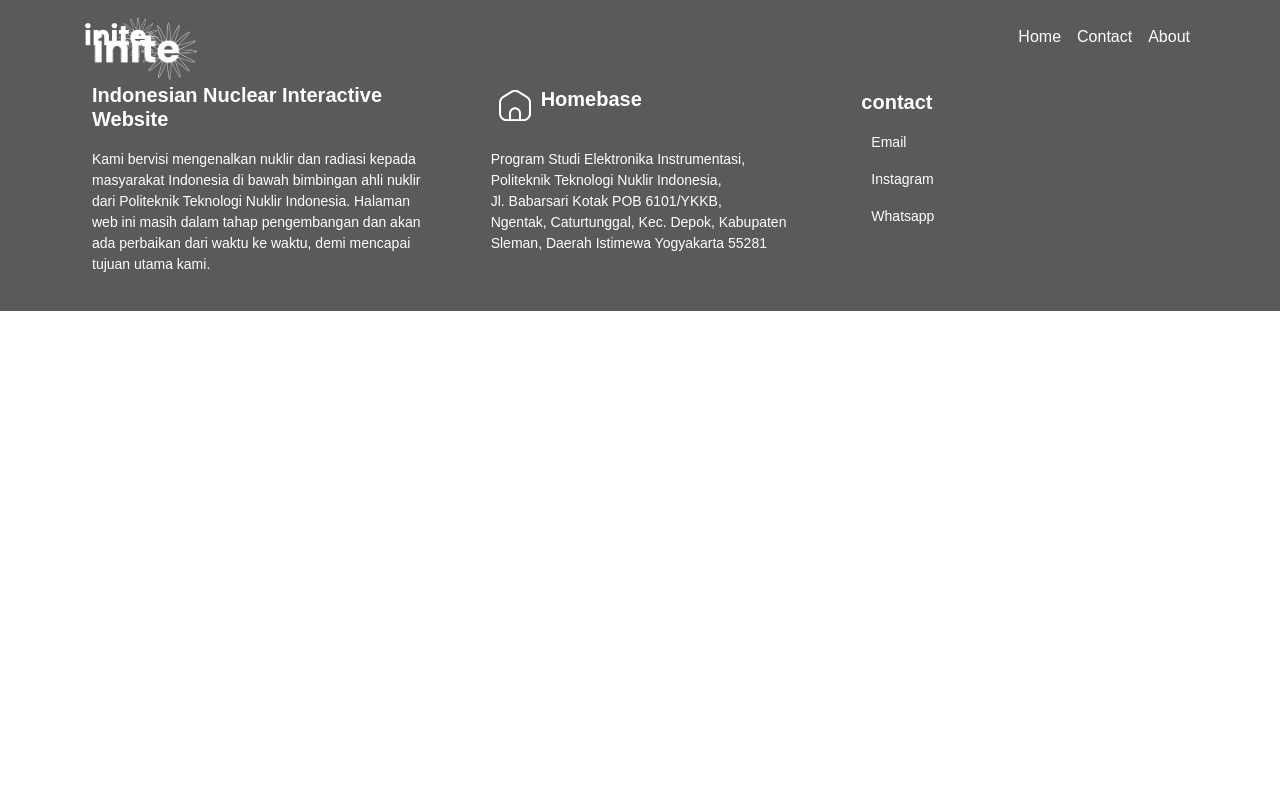
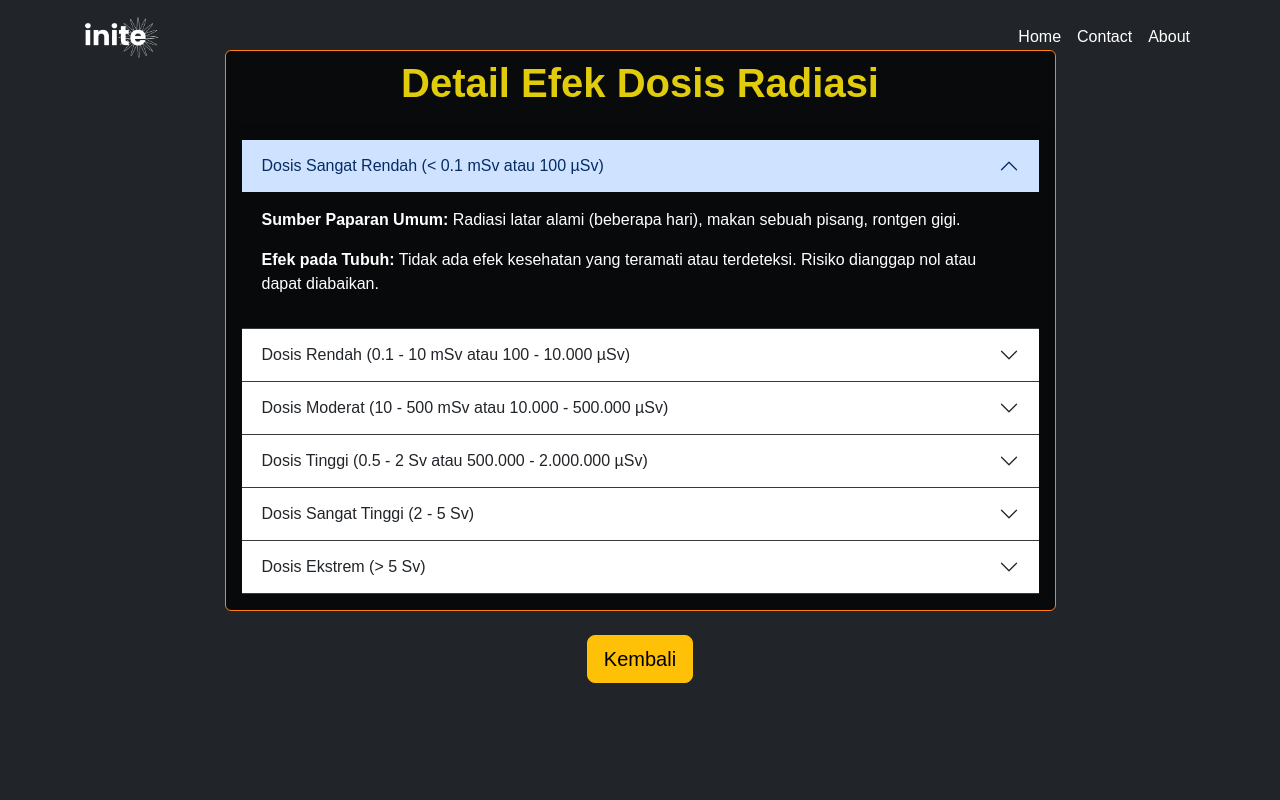
Before and after one commit to Sanssin/Inite, a React (Create React App) app: page /edukasi-radiasi in a window 1280 px wide. Shown: the top 800 px of the page. Built offline with nearby package versions, Linux system fonts and the light colour scheme.

Commit message:
add educational page

```diff
--- a/src/App.js
+++ b/src/App.js
@@ -21,6 +21,7 @@ import Nuclearpedia6 from "./body/Nuclearpedia6";
 import About from "./body/Aboutcont";
 import Kontak from "./body/Kontak";
 import HasilSimulasi from "./body/HasilSimulasi"; // Impor HasilSimulasi
+import EdukasiRadiasi from "./body/EdukasiRadiasi"; // Impor EdukasiRadiasi
 
 function App() {
   return (
@@ -42,6 +43,7 @@ function App() {
         <Route path="/setup" element={<SetupSim />} />
         <Route path="/game" element={<Simulasi />} />
         <Route path="/hasil-simulasi" element={<HasilSimulasi />} />
+        <Route path="/edukasi-radiasi" element={<EdukasiRadiasi />} /> {/* Rute baru */}
         <Route path="/about" element={<About />} />
         <Route path="/contact" element={<Kontak />} />
       </Routes>
--- /dev/null
+++ b/src/body/EdukasiRadiasi.jsx
@@ -0,0 +1,83 @@
+import React from 'react';
+import { useNavigate } from 'react-router-dom';
+import { Container, Row, Col, Accordion, Button, Card } from 'react-bootstrap';
+
+const radiationLevels = [
+  {
+    level: 'Dosis Sangat Rendah (< 0.1 mSv atau 100 µSv)',
+    sources: 'Radiasi latar alami (beberapa hari), makan sebuah pisang, rontgen gigi.',
+    effects: 'Tidak ada efek kesehatan yang teramati atau terdeteksi. Risiko dianggap nol atau dapat diabaikan.'
+  },
+  {
+    level: 'Dosis Rendah (0.1 - 10 mSv atau 100 - 10.000 µSv)',
+    sources: 'Batas dosis tahunan untuk publik (1 mSv), CT scan seluruh tubuh, radiasi latar tahunan rata-rata global (~2.4 mSv).',
+    effects: 'Efek stokastik (acak, berbasis probabilitas) seperti sedikit peningkatan risiko kanker seumur hidup. Efek ini tidak dapat dibedakan dari risiko kanker akibat faktor lain pada tingkat individu, hanya terdeteksi pada studi populasi besar.'
+  },
+  {
+    level: 'Dosis Moderat (10 - 500 mSv atau 10.000 - 500.000 µSv)',
+    sources: 'Batas dosis tahunan untuk pekerja radiasi (20-50 mSv), beberapa prosedur radioterapi.',
+    effects: 'Peningkatan risiko kanker yang dapat diukur. Pada dosis mendekati 500 mSv, beberapa perubahan sementara pada sel darah dapat terdeteksi pada beberapa individu, namun belum ada gejala penyakit (efek deterministik) yang muncul.'
+  },
+  {
+    level: 'Dosis Tinggi (0.5 - 2 Sv atau 500.000 - 2.000.000 µSv)',
+    sources: 'Kecelakaan radiasi industri atau nuklir.',
+    effects: 'Mulai munculnya efek deterministik (efek yang pasti terjadi di atas ambang batas dosis tertentu). Gejala ringan dari Sindrom Radiasi Akut (ARS) seperti mual dan muntah dapat muncul dalam beberapa jam hingga hari. Kerusakan pada sumsum tulang belakang dimulai, menyebabkan penurunan sel darah putih secara signifikan.'
+  },
+  {
+    level: 'Dosis Sangat Tinggi (2 - 5 Sv)',
+    sources: 'Paparan parah akibat kecelakaan nuklir.',
+    effects: 'Gejala ARS yang parah. Kerusakan sumsum tulang belakang yang berat, meningkatkan risiko infeksi fatal karena kekurangan sel darah putih. Tanpa perawatan medis intensif, tingkat kematian sekitar 50% pada dosis 4.5 Sv (LD50/30 - Dosis Letal untuk 50% populasi dalam 30 hari).'
+  },
+  {
+    level: 'Dosis Ekstrem (> 5 Sv)',
+    sources: 'Paparan sangat dekat dengan inti reaktor saat kecelakaan atau ledakan nuklir.',
+    effects: 'Kematian hampir pasti terjadi. Pada 5-10 Sv, kematian biasanya disebabkan oleh kegagalan sumsum tulang dan sistem pencernaan dalam beberapa minggu. Di atas 10-20 Sv, kerusakan parah pada sistem saraf pusat menyebabkan kematian dalam beberapa jam hingga hari.'
+  }
+];
+
+const EdukasiRadiasi = () => {
+  const navigate = useNavigate();
+
+  const cardStyle = {
+    backgroundColor: 'rgba(0, 0, 0, 0.75)',
+    backdropFilter: 'blur(5px)',
+    border: '1px solid #fd7e14',
+    color: 'white'
+  };
+
+  return (
+    <div style={{ fontFamily: "'Poppins', sans-serif", minHeight: '100vh', background: '#212529', color: 'white', padding: '50px 0' }}>
+      <Container>
+        <Row className="justify-content-center">
+          <Col md={9}>
+            <Card style={cardStyle}>
+              <Card.Header>
+                <h1 style={{ color: '#E0CC0B', fontWeight: 'bold', textAlign: 'center' }}>Detail Efek Dosis Radiasi</h1>
+              </Card.Header>
+              <Card.Body>
+                <Accordion defaultActiveKey="0" flush>
+                  {radiationLevels.map((item, index) => (
+                    <Accordion.Item eventKey={String(index)} key={index} style={{ backgroundColor: 'transparent', color: 'white', borderBottom: '1px solid rgba(255,255,255,0.2)' }}>
+                      <Accordion.Header>{item.level}</Accordion.Header>
+                      <Accordion.Body style={{ textAlign: 'left' }}>
+                        <p><strong>Sumber Paparan Umum:</strong> {item.sources}</p>
+                        <p><strong>Efek pada Tubuh:</strong> {item.effects}</p>
+                      </Accordion.Body>
+                    </Accordion.Item>
+                  ))}
+                </Accordion>
+              </Card.Body>
+            </Card>
+            <div className="text-center mt-4">
+              <Button variant="warning" size="lg" onClick={() => navigate(-1)}>
+                Kembali
+              </Button>
+            </div>
+          </Col>
+        </Row>
+      </Container>
+    </div>
+  );
+};
+
+export default EdukasiRadiasi;
--- a/src/body/HasilSimulasi.jsx
+++ b/src/body/HasilSimulasi.jsx
@@ -1,6 +1,6 @@
 import React from 'react';
 import { useLocation, useNavigate } from 'react-router-dom';
-import { Container, Row, Col, Card, Button } from 'react-bootstrap';
+import { Container, Row, Col, Card, Button, Badge, ListGroup } from 'react-bootstrap';
 
 const getDoseEffect = (dose) => {
   if (dose <= 0.1) {
@@ -8,35 +8,35 @@ const getDoseEffect = (dose) => {
       level: 'Sangat Rendah',
       description: 'Dosis yang Anda terima sangat rendah, setara atau bahkan lebih rendah dari dosis yang diterima dari satu buah pisang (yang mengandung Kalium-40).',
       effects: 'Tidak ada efek kesehatan yang dapat dideteksi. Jauh di bawah batas aman.',
-      color: '#28a745' // Green
+      variant: 'success'
     };
   } else if (dose <= 10) {
     return {
       level: 'Rendah',
       description: 'Setara dengan dosis dari beberapa kali perjalanan pesawat antar benua atau beberapa kali rontgen gigi.',
       effects: 'Risiko kesehatan pada tingkat ini dianggap dapat diabaikan dan tidak terdeteksi secara statistik.',
-      color: '#28a745' // Green
+      variant: 'success'
     };
   } else if (dose <= 100) {
     return {
       level: 'Moderat',
       description: 'Anda telah menerima dosis yang setara dengan beberapa prosedur CT scan. Ini masih dalam rentang variasi radiasi latar tahunan di berbagai belahan dunia.',
       effects: 'Risiko stokastik (misalnya kanker) sedikit meningkat, namun sangat sulit untuk dibedakan dari risiko populasi umum. Batas dosis tahunan untuk masyarakat umum adalah 1000 µSv (1 mSv).',
-      color: '#ffc107' // Yellow
+      variant: 'warning'
     };
   } else if (dose <= 500) {
     return {
       level: 'Tinggi',
       description: 'Dosis ini berada di atas batas tahunan untuk masyarakat umum. Pekerja radiasi memiliki batas yang lebih tinggi (rata-rata 20.000 µSv per tahun).',
       effects: 'Peningkatan risiko kanker yang dapat diukur secara statistik jika paparan seperti ini terjadi berulang kali. Tidak ada efek deterministik (mual, kemerahan kulit) yang akan muncul.',
-      color: '#fd7e14' // Orange
+      variant: 'danger'
     };
   } else {
     return {
       level: 'Sangat Tinggi',
       description: 'Anda telah menerima dosis yang signifikan. Tingkat ini memerlukan pemantauan dan evaluasi lebih lanjut dalam skenario nyata.',
       effects: 'Risiko jangka panjang (stokastik) meningkat secara signifikan. Semakin tinggi dosis, semakin besar risikonya. Mendekati tingkat di mana efek deterministik awal (seperti perubahan pada darah) dapat mulai terdeteksi pada individu yang sensitif.',
-      color: '#dc3545' // Red
+      variant: 'danger'
     };
   }
 };
@@ -52,29 +52,53 @@ const HasilSimulasi = () => {
     navigate('/setup');
   };
 
+  const cardStyle = {
+    backgroundColor: 'rgba(0, 0, 0, 0.75)',
+    backdropFilter: 'blur(5px)',
+    border: '1px solid #fd7e14',
+    color: 'white'
+  };
+
+  const listGroupItemStyle = {
+    backgroundColor: 'transparent',
+    border: 'none',
+    color: 'white',
+    padding: '1rem 1.25rem'
+  }
+
   return (
     <div style={{ fontFamily: "'Poppins', sans-serif", minHeight: '100vh', background: '#212529', color: 'white', display: 'flex', alignItems: 'center' }}>
       <Container>
         <Row className="justify-content-center text-center">
           <Col md={8}>
-            <h1 style={{ color: '#E0CC0B', fontWeight: 'bold', marginBottom: '20px' }}>Hasil Misi Survei Radiasi</h1>
-            <Card style={{ background: 'rgba(255,255,255,0.05)', border: `2px solid ${result.color}` }}>
+            <h1 style={{ color: '#E0CC0B', fontWeight: 'bold', marginBottom: '30px' }}>Hasil Misi Survei Radiasi</h1>
+            <Card style={cardStyle}>
+              <Card.Header as="h4" style={{ backgroundColor: 'rgba(0,0,0,0.3)' }}>Total Dosis Diterima</Card.Header>
               <Card.Body style={{ padding: '30px' }}>
-                <Card.Title as="h4">Total Dosis yang Diterima</Card.Title>
-                <p style={{ fontSize: '2.5rem', fontWeight: 'bold', color: result.color }}>
+                <p style={{ fontSize: '3rem', fontWeight: 'bold', color: '#E0CC0B' }}>
                   {totalDose.toFixed(4)} µSv
                 </p>
-                <hr style={{ backgroundColor: 'white' }} />
-                <div style={{ textAlign: 'left', marginTop: '20px' }}>
-                  <p><strong>Tingkat Paparan:</strong> <span style={{ color: result.color, fontWeight: 'bold' }}>{result.level}</span></p>
-                  <p><strong>Deskripsi:</strong> {result.description}</p>
-                  <p><strong>Potensi Efek Biologis:</strong> {result.effects}</p>
-                </div>
+                <ListGroup variant="flush" className="mt-4 text-start">
+                  <ListGroup.Item style={listGroupItemStyle}>
+                    <strong>Tingkat Paparan:</strong> <Badge bg={result.variant} className="ms-2">{result.level}</Badge>
+                  </ListGroup.Item>
+                  <ListGroup.Item style={listGroupItemStyle}>
+                    <strong>Deskripsi:</strong> {result.description}
+                  </ListGroup.Item>
+                  <ListGroup.Item style={listGroupItemStyle}>
+                    <strong>Potensi Efek Biologis:</strong> {result.effects}
+                  </ListGroup.Item>
+                </ListGroup>
               </Card.Body>
             </Card>
-            <Button variant="warning" size="lg" onClick={handleRestart} style={{ marginTop: '30px' }}>
-              Coba Misi Lain
-            </Button>
+            <div className="d-grid gap-2 d-sm-flex justify-content-sm-center mt-4">
+              <Button variant="primary" size="lg" onClick={() => navigate('/edukasi-radiasi')}>
+                Pelajari Efek Radiasi
+              </Button>
+              <Button variant="warning" size="lg" onClick={handleRestart}>
+                Coba Misi Lain
+              </Button>
+            </div>
           </Col>
         </Row>
       </Container>
```
